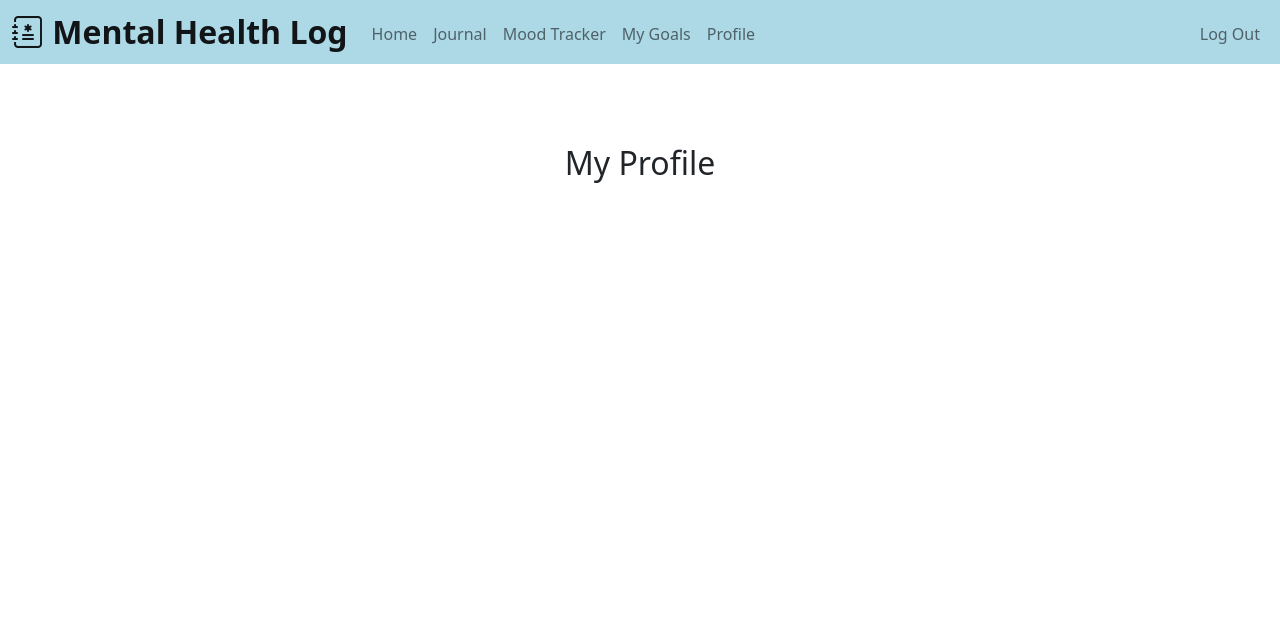
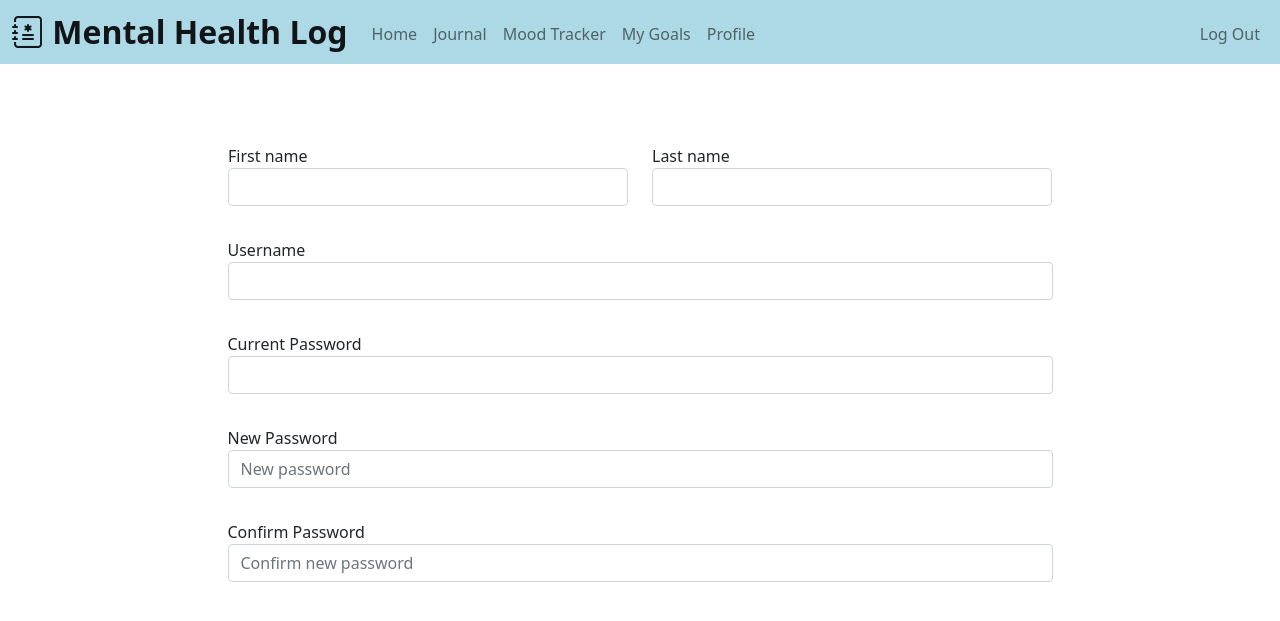
Before and after one commit to jliu0327/mental_health_tracker, a Flask app: page /profile in a window 1280 px wide. Shown: the top 621 px of the page. Run offline with Flask 3, Linux system fonts and the light colour scheme; a user stored in the database is signed in; data comes from the database, SQL or seed files in the repository.

Commit message:
Created new HTML page for profile

```diff
--- a/app.py
+++ b/app.py
@@ -252,7 +252,16 @@ def complete_goal():
 @app.route("/profile")
 @login_required
 def profile():
-    return render_template("profile.html")
+    if request.method == "POST":
+        return redirect("/profile")
+    else:
+        conn = db_connection()
+        cur = conn.cursor()
+        cur.execute("SELECT first_name, last_name, username FROM users WHERE id = ?", (session["user_id"],))
+        user = cur.fetchone()
+        conn.close()
+
+        return render_template("profile.html",)
 
 
 if __name__ == "__main__":
--- a/static/style.css
+++ b/static/style.css
@@ -34,3 +34,7 @@
 .custom-width4 {
     width: 400px;
 }
+
+.custom-width5 {
+    width: 825px;
+}
--- a/templates/profile.html
+++ b/templates/profile.html
@@ -5,5 +5,38 @@
 {% endblock %}
 
 {% block main %}
-    <h2 class="mb-4">My Profile</h2>
+      <form action="/profile" method="post">
+    <div class="mb-3 d-flex justify-content-center gap-4">
+      <div>
+        <div class="am-1">First name
+          <input class="form-control custom-width4" name="first-name">
+        </div>
+      </div>
+      <div>
+        <div class="am-1">Last name
+          <input class="form-control custom-width4" name="last-name">
+        </div>
+      </div>
+    </div>
+    <div class="mb-3 d-flex justify-content-center gap-4">
+      <div class="am-1">Username
+        <input class="form-control custom-width5" name="username">
+      </div>
+    </div>
+    <div class="mb-3 d-flex justify-content-center gap-4">
+      <div class="am-1">Current Password
+        <input class="form-control custom-width5" name="current-password">
+      </div>
+    </div>
+    <div class="mb-3 d-flex justify-content-center gap-4">
+      <div class="am-1">New Password
+        <input class="form-control custom-width5" name="new-password" placeholder="New password">
+      </div>
+    </div>
+    <div class="mb-3 d-flex justify-content-center gap-4">
+      <div class="am-1">Confirm Password
+        <input class="form-control custom-width5" name="confirm-password" placeholder="Confirm new password">
+      </div>
+    </div>
+  </form>
 {% endblock %}
```
